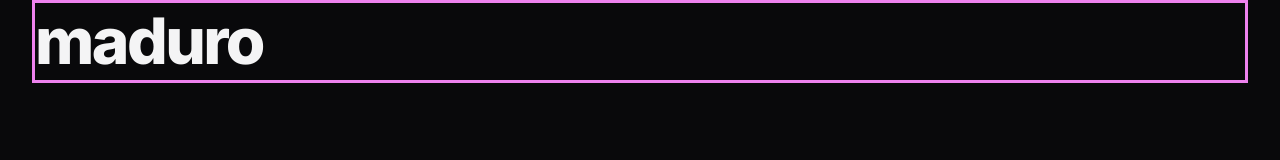
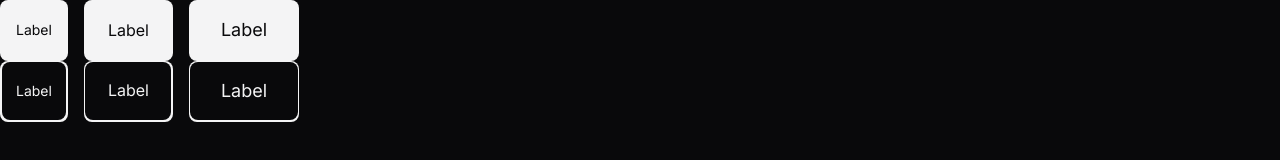
Before and after one commit to Carlosfagomes/LP-de-produto, a plain HTML site: page index.html in a window 1280 px wide. Drawn offline with Linux system fonts and the light colour scheme.

Commit message:
Estilizando os botoes

```diff
--- a/index.html
+++ b/index.html
@@ -12,12 +12,26 @@
     <link href="https://fonts.googleapis.com/css2?family=Inter:ital,opsz,wght@0,14..32,100..900;1,14..32,100..900&display=swap" rel="stylesheet">
 </head>
 <body>
-    <header>
+    <div class="flex gap-1">
 
-        <div class="container">
-            <h1>maduro</h1>
-        </div>
+        <a href="#" class="btn btn-sm">Label</a>
+        <span href="#" class="btn btn-md">Label</span>
+        <button href="#" class="btn btn-lg primary">Label</button>
 
-    </header>
+    </div>
+
+    <div class="flex gap-1">
+
+        <a
+            aria-label="Label"
+            href="#" class="btn btn-sm"></a>
+        <span
+            aria-label="Label"
+            href="#" class="btn btn-md"></span>
+        <button
+            aria-label="Label"
+            href="#" class="btn btn-lg primary"></button>
+
+    </div>
 </body>
 </html>
--- /dev/null
+++ b/styles/buttons.css
@@ -0,0 +1,67 @@
+.btn {
+    --btn-bg-color: var(--text-color-primary);
+    --btn-color: var(--bg-color);
+    border: 0;
+    background-color: transparent;
+
+    display: flex;
+    align-items: center;
+    justify-content: center;
+    width: fit-content;
+
+    border-radius: .5rem;
+
+    font: var(--fw-md) var(--fs-base)/1.5rem var(--ff-sans);
+
+    cursor: pointer;
+
+    background: var(--btn-bg-color);
+    color: var(--btn-color);
+}
+
+.btn:hover {
+    --btn-bg-color: linear-gradient(
+        90deg,
+        var(--brand-color-secondary) 0%,
+        var(--brand-color) 100%
+    );
+    --btn-color: var(--surface-color);
+}
+
+.btn-sm {
+    padding: .5rem 1rem;
+    font-size: var(--fs-sm);
+}
+
+.btn-md {
+    padding: .75rem 1.5rem;
+    font-size: var(--fs-base);
+}
+
+.btn-lg {
+    padding: 1rem 2rem;
+    font-size: 1.125rem;
+}
+
+.btn[aria-label] {
+    position: relative;
+
+    &::before {
+        content: "";
+        position: absolute;
+        border-radius: inherit;
+        inset: 1.5px;
+        background-color: var(--bg-color);
+    }
+
+    &::after {
+
+        content: attr(aria-label);
+        background: var(--btn-bg-color);
+        -webkit-background-clip: text;
+        background-clip: text;
+        color: transparent;
+        position: relative;
+        z-index: 1;
+    }
+}
--- a/styles/index.css
+++ b/styles/index.css
@@ -1,2 +1,3 @@
 @import url(./global.css);
 @import url(./utility.css);
+@import url(./buttons.css);
--- a/styles/utility.css
+++ b/styles/utility.css
@@ -30,6 +30,18 @@
     gap: 1rem;
 }
 
+.flex {
+    display: flex;
+}
+
+.gap-1 {
+    gap: 1rem;
+}
+
+.grid {
+    display: grid;
+}
+
 @media (width >=80em) {
     .container {
         --max-width: 80rem;
```
